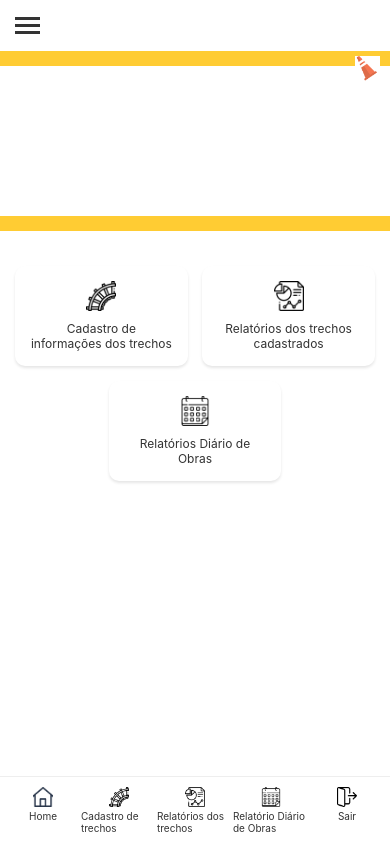
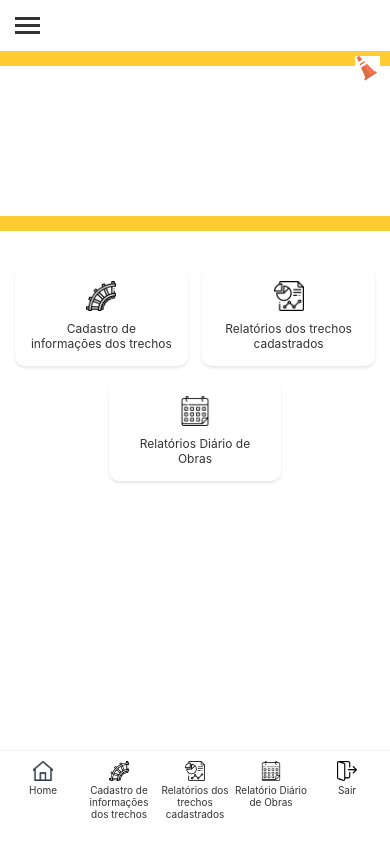
Before and after one commit to josiassxz/diario-obras-app, a React Native app: screen /Home in a window 390 px wide. Built offline with nearby package versions, Linux system fonts and the light colour scheme.

Commit message:
ajuste texto dos botoes

```diff
--- a/src/screens/Home/HomeScreen.jsx
+++ b/src/screens/Home/HomeScreen.jsx
@@ -96,14 +96,14 @@ const HomeScreen = () => {
           <NavIcon
             source={require('../../assets/images/trechos-ferrovias.png')}
           />
-          <NavText>Cadastro de trechos</NavText>
+          <NavText>Cadastro de informações dos trechos</NavText>
         </NavButton>
 
         <NavButton>
           <NavIcon
             source={require('../../assets/images/relatorios.png')}
           />
-          <NavText>Relatórios dos trechos</NavText>
+          <NavText>Relatórios dos trechos cadastrados</NavText>
         </NavButton>
 
         <NavButton>
--- a/src/screens/Home/styles.js
+++ b/src/screens/Home/styles.js
@@ -133,6 +133,7 @@ export const BottomNavBar = styled.View`
 `;
 
 export const NavButton = styled.TouchableOpacity`
+  margin-bottom: 14px;
   align-items: center;
   flex: 1;
 `;
@@ -145,6 +146,7 @@ export const NavIcon = styled.Image`
 export const NavText = styled.Text`
   font-size: 10px;
   margin-top: 3px;
+  text-align: center;
   color: #333;
 `;
 
```
